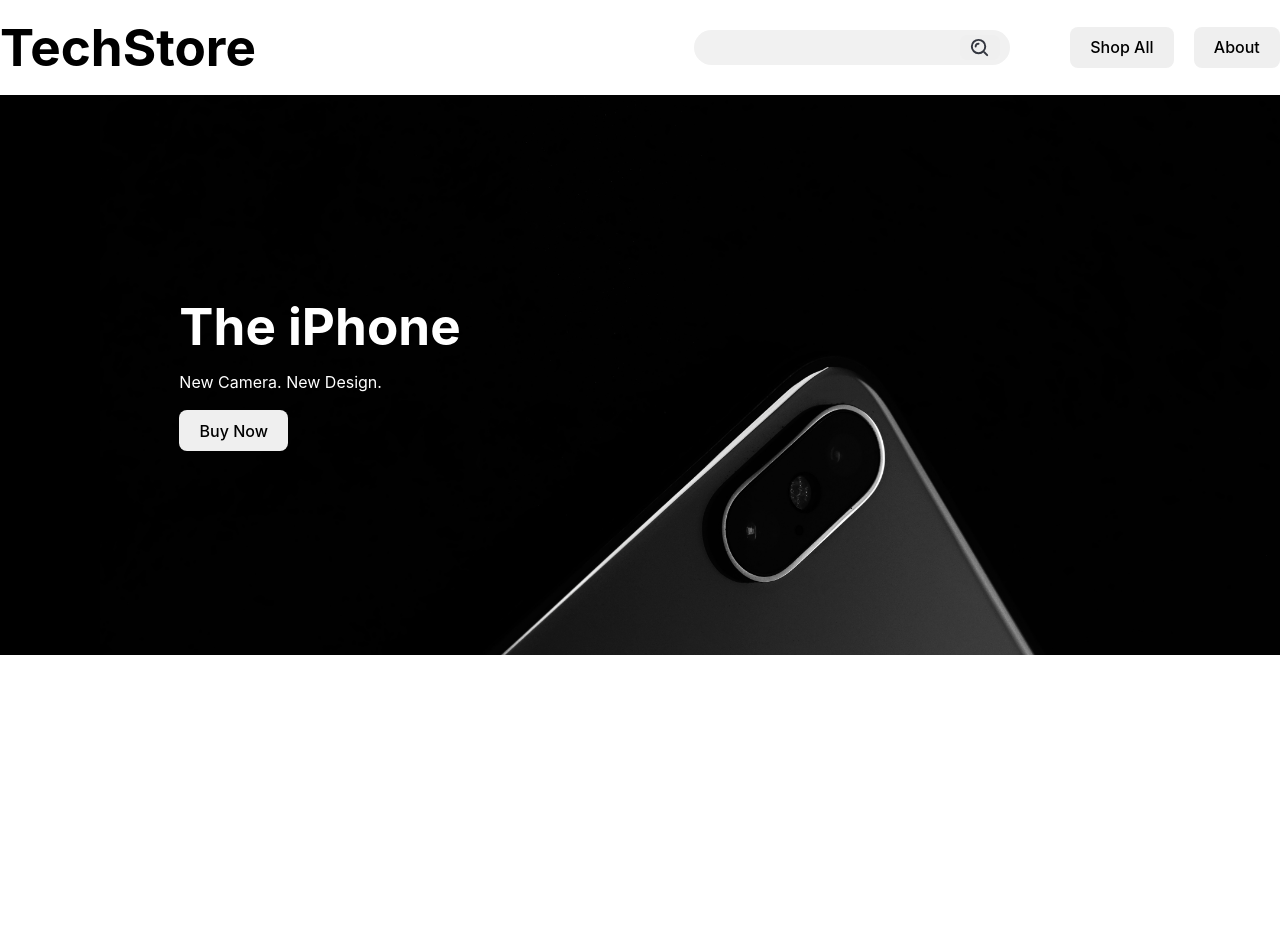
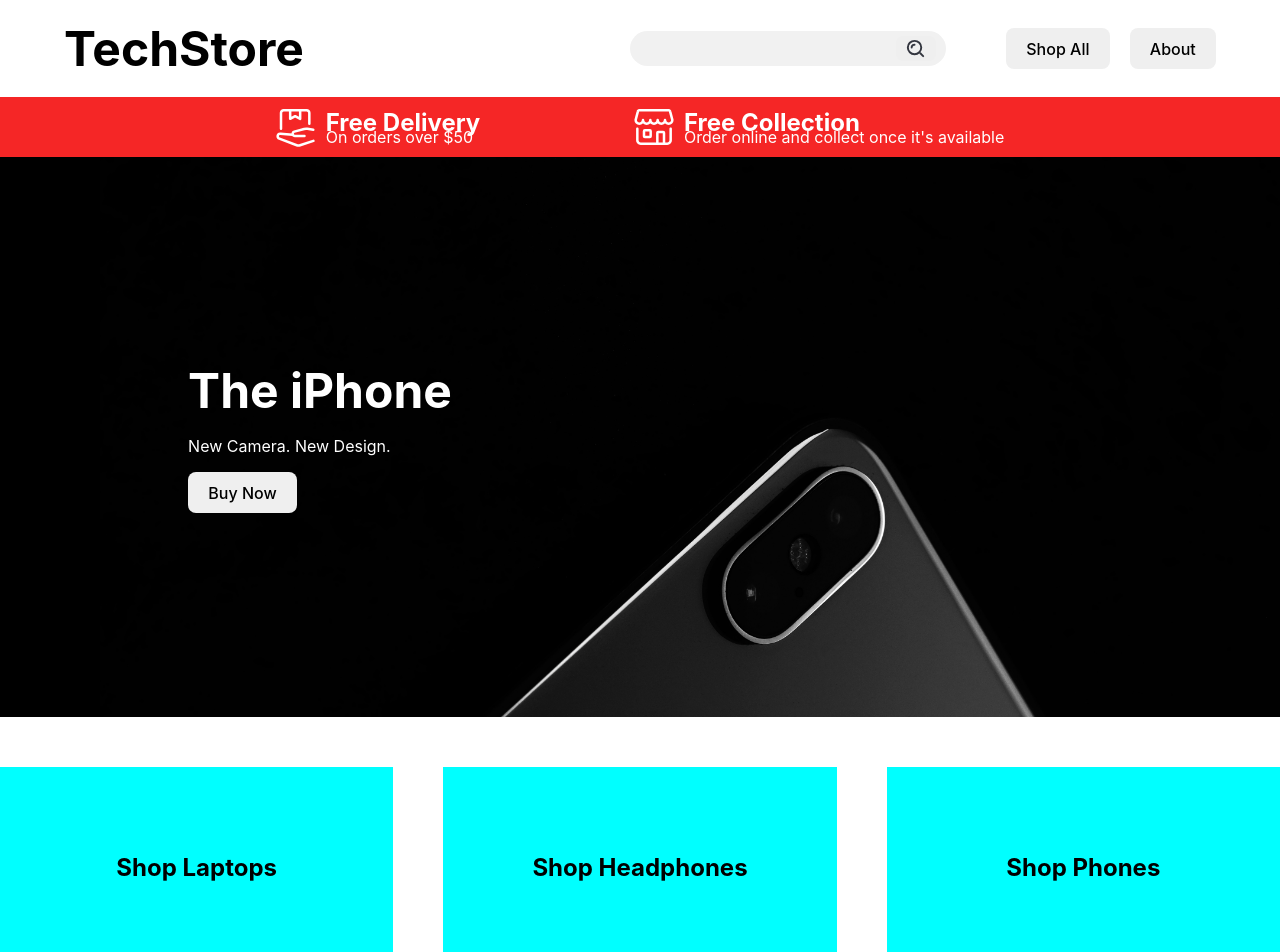
Before and after one commit to guskirb/shopping-cartTOP, a React (Vite) app: page / in a window 1280 px wide. Shown: the top 952 px of the page. Before the commit the page ends 800 px from the top, so only its background shows below. Built offline with nearby package versions, Linux system fonts and the light colour scheme.

Commit message:
Style home page

```diff
--- a/src/App.css
+++ b/src/App.css
@@ -3,4 +3,6 @@
   flex-flow: column;
   align-items: center;
   margin: 0;
+  padding: 0;
+  width: 100vw;
 }
--- a/src/Home/Home.jsx
+++ b/src/Home/Home.jsx
@@ -2,7 +2,7 @@
 
 function Home() {
   return (
-    <div>
+    <div className={styles.homeContainer}>
       <div className={styles.banner}>
         <div className={styles.bannerText}>
           <h1 className={styles.bannerHeader}>The iPhone</h1>
@@ -10,6 +10,17 @@
           <button>Buy Now</button>
         </div>
       </div>
+      <div className={styles.container}>
+        <div className={styles.navBox}>
+          <h2>Shop Laptops</h2>
+        </div>
+        <div className={styles.navBox}>
+          <h2>Shop Headphones</h2>
+        </div>
+        <div className={styles.navBox}>
+          <h2>Shop Phones</h2>
+        </div>
+      </div>
     </div>
   );
 }
--- a/src/Home/home.module.css
+++ b/src/Home/home.module.css
@@ -1,5 +1,13 @@
+.homeContainer {
+  display: flex;
+  flex-flow: column;
+  align-items:center;
+  gap: 50px;
+  width: 100%
+}
+
 .banner {
-  width: 100vw;
+  width: 100%;
   background-image: url("../assets/banner.jpg");
   background-color: #000000;
   background-size: cover;
@@ -15,11 +23,27 @@
 }
 
 .banner:hover {
-  background-position: 200px -600px;
+  background-position: 220px -320px;
 }
 
 .bannerText {
   margin-right: 50%;
+}
+
+.container {
+  margin: 0;
+  width: 1280px;
+  display: grid;
+  grid-template-columns: repeat(3, 1fr);
+  gap: 50px;
+}
+
+.navBox {
+  display: flex;
+  align-items: center;
+  justify-content: center;
+  background-color: aqua;
+  height: 200px;
 }
 
 @media only screen and (max-width: 1450px) {
@@ -27,6 +51,6 @@
     background-position: 100px 0;
   }
   .banner:hover {
-    background-position: 150px 0;
+    background-position: 110px 0;
   }
 }
--- a/src/Navigation/Navigation.jsx
+++ b/src/Navigation/Navigation.jsx
@@ -3,6 +3,7 @@
 
 function Navigation() {
   return (
+    <>
       <div className={styles.navBar}>
         <h1 className={styles.header}>TechStore</h1>
         <div className={styles.searchBar}>
@@ -12,6 +13,23 @@
         <button>Shop All</button>
         <button>About</button>
       </div>
+      <div className={styles.saleBar}>
+        <div>
+          <div className={styles.deliveryIcon}></div>
+          <div>
+            <h2>Free Delivery</h2>
+            <p>On orders over $50</p>
+          </div>
+        </div>
+        <div>
+          <div className={styles.collectIcon}></div>
+          <div>
+            <h2>Free Collection</h2>
+            <p>Order online and collect once it's available</p>
+          </div>
+        </div>
+      </div>
+    </>
   );
 }
 
--- a/src/Navigation/navigation.module.css
+++ b/src/Navigation/navigation.module.css
@@ -3,14 +3,14 @@
   align-items: center;
   width: 1280px;
   gap: 20px;
-  padding: 1.2rem;
+  padding-block: 1.2rem;
 }
 
 .header {
   margin-right: auto;
 }
 
-.searchBar{
+.searchBar {
   display: flex;
   align-items: center;
 }
@@ -37,3 +37,51 @@
   width: 25px;
   transform: translateX(-50px);
 }
+
+.saleBar {
+  height: 60px;
+  width: 100%;
+  background-color: rgb(245, 38, 38);
+  display: flex;
+  align-items: center;
+  justify-content: center;
+  gap: 12vw;
+  color: white;
+}
+
+.saleBar > div {
+  display: flex;
+  align-items: center;
+  gap: 10px;
+}
+
+.saleBar p {
+  margin: 0;
+  margin-top: -10px;
+}
+
+.deliveryIcon {
+  content: "";
+  background-image: url(../assets/delivery.svg);
+  background-repeat: no-repeat;
+  background-position: center;
+  background-size: contain;
+  height: 40px;
+  width: 40px;
+}
+
+.collectIcon {
+  content: "";
+  background-image: url(../assets/store.svg);
+  background-repeat: no-repeat;
+  background-position: center;
+  background-size: contain;
+  height: 40px;
+  width: 40px;
+}
+
+@media only screen and (max-width: 1450px) {
+  .navBar {
+    width: 90vw;
+  }
+}
--- a/src/index.css
+++ b/src/index.css
@@ -1,6 +1,5 @@
 :root {
   font-family: Inter, system-ui, Avenir, Helvetica, Arial, sans-serif;
-  line-height: 1.5;
   font-weight: 400;
 
   font-synthesis: none;
@@ -22,13 +21,15 @@
   margin: 0;
   display: flex;
   justify-content: center;
-  min-height: 100vh;
 }
 
 h1 {
   margin: 0;
-  font-size: 3.2em;
-  line-height: 1.1;
+  font-size: 3em;
+}
+
+h2{
+  margin: 0;
 }
 
 button {
```
Also changed, not shown: src/assets/delivery.svg (added), src/assets/store.svg (added). Lines whose indentation alone changed are shown as unchanged.
